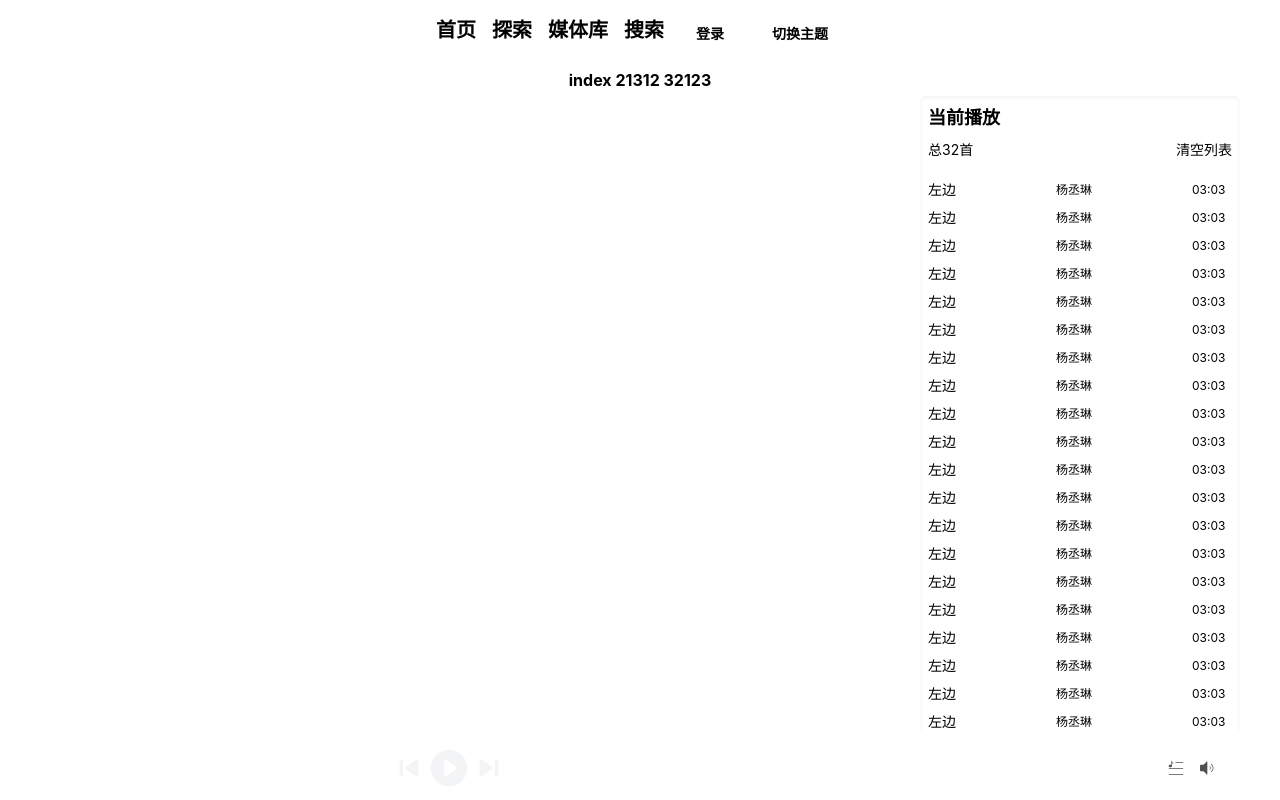
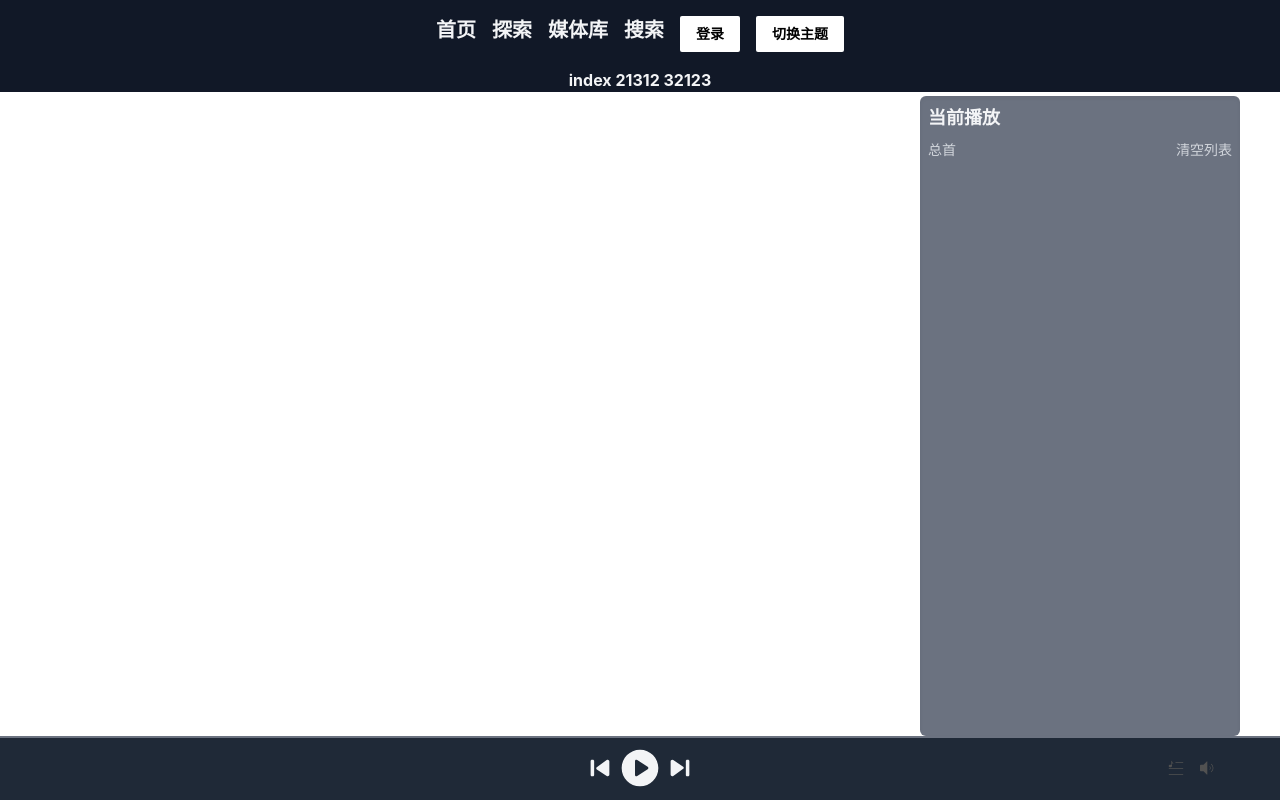
Before and after one commit to StoryKing123/just-music, a React (Vite) app: page / in a window 1280 px wide. Built offline with nearby package versions, Linux system fonts and the light colour scheme.

Commit message:
feat:playlist

```diff
--- a/src/components/PlayListDetail/index.tsx
+++ b/src/components/PlayListDetail/index.tsx
@@ -6,44 +6,17 @@ import { getAudio, playAudio } from "@/utils/audio";
 import { parseTimestampIntoMinute } from "@/utils/date";
 import { FC, useEffect, useState } from "react";
 import { useSearchParams } from "react-router-dom";
-
-// const fetchData = (id: number) => {
-//     let dataPromise = getListInfo(id);
-//     let songListDataPromise = getListSong(id);
-//     return {
-//         list: wrapPromise(dataPromise),
-//         songList: wrapPromise(songListDataPromise),
-//     };
-// };
-// let resource: any;
-// let add = new URL(location.href);
-// const id = add.searchParams.get("id");
-// console.log(`id:${id}`);
-
-// if (id) {
-//     console.log(1);
-//     resource = fetchData(+id);
-// } else {
-//     console.log(2);
-// }
-
-type PlayListDetailProps = {};
+type PlayListDetailProps = {
+    songList: Song[];
+};
 const PlayListDetail: FC<PlayListDetailProps> = (props) => {
-    // update();
     const [searchParams, setSearchParams] = useSearchParams();
-    const [songList, setSongList] = useState<Song[] | undefined>();
+    const { songList } = props;
     const [playSong] = useAudio();
 
-    useEffect(() => {
-        handleGetData();
-    }, []);
+    // useEffect(() => {
+    // }, []);
 
-    const handleGetData = async () => {
-        const id = searchParams.get("id");
-        if (!id) return;
-        const res = await getListSong(+id);
-        setSongList(res.songs);
-    };
     const handlePlaySong = async (song: Song) => {
         const url = await handleGetSongUrl(song.id);
         playSong(song, url);
--- a/src/components/Player/index.tsx
+++ b/src/components/Player/index.tsx
@@ -1,6 +1,6 @@
 import { FC, useEffect, useState } from "react";
 import nextSVG from "@/assets/icons/next-dark.svg";
-import pauseSVG from "@/assets/icons/pause.svg";
+import pauseSVG from "@/assets/icons/pause-dark.svg";
 import playSVG from "@/assets/icons/play-dark.svg";
 import previousSVG from "@/assets/icons/previous-dark.svg";
 import playlistSVG from "@/assets/icons/playlist.svg";
@@ -36,7 +36,7 @@ const Player: FC = (props) => {
 
     const handlePlayOrPause = () => {
         // console.log('sdf')
-        playOrPauseAudio(false);
+        playOrPauseAudio(music.isPlaying ? false : true);
     };
 
     useEffect(() => {
@@ -47,18 +47,18 @@ const Player: FC = (props) => {
     });
     // useEffect(() => {}, []);
     return (
-        <div className=" fixed h-16 bottom-0 w-screen bg-base-player ">
+        <div className="select-none fixed h-16 bottom-0 w-screen bg-base-player ">
             <Progress currentTime={currentTime}></Progress>
             <PlayerPlayList isShow={isShowPlayList}></PlayerPlayList>
             <div className="px-16 flex items-center h-full">
                 {music.currentSong && (
-                    <div className="flex items-center gap-4">
+                    <div className="flex items-center gap-4 w-1/3 truncate">
                         <img
                             src={music.currentSong.al.picUrl}
                             alt=""
                             className="w-10 h-10 rounded-sm"
                         />
-                        <div className="text-left">
+                        <div className="text-left  ">
                             <div>
                                 {music.currentSong.name}{" "}
                                 <span>
@@ -73,18 +73,18 @@ const Player: FC = (props) => {
                                 {parseTimestampIntoMinute(currentTime)} /{" "}
                                 {parseTimestampIntoMinute(
                                     audio.duration * 1000
-                                )}
+                                ) ?? `00:00`}
                             </div>
                         </div>
                     </div>
                 )}
 
-                <div className="flex gap-2 m-auto">
+                <div className="flex gap-2 m-auto absolute left-1/2 -translate-x-1/2">
                     <img className="w-6" src={previousSVG} alt="" />
                     <img
                         className="w-10"
                         onClick={handlePlayOrPause}
-                        src={playSVG}
+                        src={music.isPlaying ? pauseSVG : playSVG}
                         alt=""
                     />
                     <img className="w-6" src={nextSVG} alt="" />
--- a/src/components/PlayerPlayList/index.tsx
+++ b/src/components/PlayerPlayList/index.tsx
@@ -1,5 +1,8 @@
-import { createNamespace } from "@/utils";
+import musicState from "@/store/music";
+import { createNamespace, extractObjectArrayAttr } from "@/utils";
+import { parseTimestampIntoMinute } from "@/utils/date";
 import { FC } from "react";
+import { useRecoilState } from "recoil";
 import "./index.less";
 
 type PlayerPlayListProps = {
@@ -7,6 +10,7 @@ type PlayerPlayListProps = {
 };
 const PlayerPlayList: FC<PlayerPlayListProps> = (props) => {
     const [name, bem] = createNamespace("player-play-list");
+    const [music] = useRecoilState(musicState);
     const playList: { id: number }[] = [{ id: 523423 }];
     for (let i = 0; i < 31; i++) {
         playList.push({ id: i });
@@ -24,13 +28,34 @@ const PlayerPlayList: FC<PlayerPlayListProps> = (props) => {
             <div className="p-2">
                 <div className="font-bold  text-lg ">当前播放</div>
                 <div className="text-base-sub text-sm my-2 flex ">
-                    <div>总32首</div>
+                    <div>总{music.playList?.length}首</div>
                     <div className="ml-auto">清空列表</div>
                 </div>
             </div>
-            <div className={`overflow-scroll  flex-1 ${bem("detail")}  `}>
-                {playList.map((item) => (
-                    <div key={item.id} className="flex h-7 px-2 hover:bg-base-sub text-sm items-center odd:bg-base-sub">
+            <div
+                className={`overflow-scroll text-left  flex-1 ${bem(
+                    "detail"
+                )}  `}
+            >
+                {music.playList?.map((item) => (
+                    <div
+                        key={item.id}
+                        className="flex h-7 px-2 hover:bg-base-sub  text-sm items-center odd:bg-base-sub"
+                    >
+                        <div className="w-1/2 truncate">{item.name}</div>
+                        <div className="ml-auto flex-1 text-left truncate text-base-sub text-xs">
+                            {extractObjectArrayAttr(item.ar, "name").join(" ")}
+                        </div>
+                        <div className=" ml-auto w-10 text-base-sub  text-xs">
+                            {parseTimestampIntoMinute(item.dt)}
+                        </div>
+                    </div>
+                ))}
+                {/* {playList.map((item) => (
+                    <div
+                        key={item.id}
+                        className="flex h-7 px-2 hover:bg-base-sub text-sm items-center odd:bg-base-sub"
+                    >
                         <div>左边</div>
                         <div className="ml-auto text-base-sub text-xs">
                             杨丞琳
@@ -39,7 +64,7 @@ const PlayerPlayList: FC<PlayerPlayListProps> = (props) => {
                             03:03
                         </div>
                     </div>
-                ))}
+                ))} */}
             </div>
             {/* playlist */}
         </div>
--- a/src/hooks/audio.ts
+++ b/src/hooks/audio.ts
@@ -14,11 +14,12 @@ export const useAudio = (): [
     const setDuration = () => {};
     const playSong = (song: Song, src: string) => {
         playAudio(src);
-        setMusic({ ...app, currentSong: song });
+        setMusic({ ...music, currentSong: song, isPlaying: true });
     };
     const setPlayOrPause = (isPlay: boolean) => {
-        // isPlay ? playAudio() : pauseAudio();
-        toggleAudio();
+        isPlay ? playAudio() : pauseAudio();
+        // pauseAudio()
+        // toggleAudio();
         setMusic({ ...music, isPlaying: isPlay });
     };
     return [playSong, setPlayOrPause, setDuration];
--- a/src/index.css
+++ b/src/index.css
@@ -2,7 +2,7 @@
 @tailwind components;
 @tailwind utilities;
 
-@layer base {
+/* @layer base { */
 .theme-light {
     /* --color-text-base */
     --color-base: theme("colors.white");
@@ -11,6 +11,7 @@
     --color-sub-text-base: theme("colors.gray.400");
     --color-off-base: theme("colors.gray.50");
     --color-divide-color: theme("colors.gray.300");
+    /* --color-divide-color: theme("colors.red.300"); */
     --color-player: theme("colors.gray.500");
     --color-progress-whole: theme("colors.gray.500");
     --color-progress-current: theme("colors.gray.300");
@@ -30,7 +31,7 @@
     --color-btn-bg: theme("colors.white");
     --color-btn: theme("colors.black");
 }
-}
+/* } */
 body {
     margin: 0;
     font-family: -apple-system, BlinkMacSystemFont, "Segoe UI", "Roboto",
--- a/src/pages/playlist/index.tsx
+++ b/src/pages/playlist/index.tsx
@@ -2,28 +2,48 @@ import { FC, Suspense, useEffect, useState } from "react";
 import { createNamespace } from "@/utils";
 import Button from "@/components/Button";
 import PlayListDetail from "@/components/PlayListDetail";
-import { PlayList as IPlayList } from "@/declare";
-import { getListInfo } from "@/services/song";
+import { PlayList as IPlayList, Song } from "@/declare";
+import { getListInfo, getListSong } from "@/services/song";
+import musicState from "@/store/music";
+import { useRecoilState } from "recoil";
 
 let add = new URL(location.href);
 const id = add.searchParams.get("id");
 const Playlist: FC = () => {
+    const [music, setMusic] = useRecoilState(musicState);
     const [name, bem] = createNamespace("play-list");
     const [playlist, setPlaylist] = useState<
         IPlayList["playlist"] | undefined
     >();
+    const [songList, setSongList] = useState<Song[]>();
     const handleGetData = async () => {
         if (!id) {
             return;
         }
-        const res = await getListInfo(+id);
-        setPlaylist(res.playlist);
+        const allRes = await Promise.all([getListInfo(+id), getListSong(+id)]);
+        const [infoRes, SongRes] = allRes;
+        setPlaylist(infoRes.playlist);
+        setSongList(SongRes.songs);
+        console.log(allRes);
+
+        // const res = await getListInfo(+id);
+        // setPlaylist(res.playlist);
+        // const songRes = await getListSong(+id);
     };
+    const handlePlayPlayList = async () => {
+        setMusic({ ...music, playList: songList });
+    };
+    // const handleGetData = async () => {
+    //     const id = searchParams.get("id");
+    //     if (!id) return;
+
+    //     // setSongList(res.songs);
+    // };
     useEffect(() => {
         handleGetData();
     }, []);
     return (
-        <div className={name + " p-20"}>
+        <div className={name + " p-20 select-none"}>
             <div className="flex">
                 <div>
                     <img
@@ -46,23 +66,18 @@ const Playlist: FC = () => {
                     </div>
                     <div className="py-4 text-left">
                         {playlist?.description}
-                        {/* The hottest new songs this week, served up fresh to you. */}
                     </div>
                     <div className="flex gap-2">
-                        <Button
-                            onClick={() => {
-                                console.log("play");
-                            }}
-                        >
-                            播放歌曲
-                        </Button>
+                        <Button onClick={handlePlayPlayList}>播放歌曲</Button>
                         <Button>随机播放</Button>
                     </div>
                     <div></div>
                 </div>
             </div>
             <Suspense fallback={<div>loading</div>}>
-                <PlayListDetail></PlayListDetail>
+                {songList && (
+                    <PlayListDetail songList={songList}></PlayListDetail>
+                )}
             </Suspense>
         </div>
     );
--- a/src/services/song.ts
+++ b/src/services/song.ts
@@ -13,6 +13,6 @@ export const getSongUrl = async (id: number) => {
     return await axios.get<
         null,
         { code: number; message: string; data: { size: number; url: "string" } }
-        // >(`http://localhost:4000/music/url/${id}`);
-    >(`https://fs-music-api.vercel.app/music/url/${id}`);
+        >(`http://localhost:4000/music/url/${id}`);
+    // >(`https://fs-music-api.vercel.app/music/url/${id}`);
 };
--- a/src/store/music/index.ts
+++ b/src/store/music/index.ts
@@ -2,10 +2,15 @@ import { PLAY_MODE, Song } from "@/declare";
 import { atom } from "recoil";
 export type MusicStateType = {
     currentSong?: Song;
-    playList?: any;
+    playList?: Song[];
     mode?: PLAY_MODE;
-    isPlaying?: boolean;
+    isPlaying: boolean;
 };
-const musicState = atom<MusicStateType>({ key: "music", default: {} });
+const musicState = atom<MusicStateType>({
+    key: "music",
+    default: {
+        isPlaying: false,
+    },
+});
 
 export default musicState;
--- a/src/utils/audio.ts
+++ b/src/utils/audio.ts
@@ -23,16 +23,18 @@ export const setAudioSrc = (src: string) => {
 };
 
 export const playAudio = async (src?: string) => {
+    console.log(src);
     if (src) {
         audio.src = src;
         audio.play();
     } else {
         audio.play();
     }
+    console.log("play");
 };
 export const pauseAudio = () => {
     // getAudio().pause();
-    // console.log('pause')
+    console.log("pause");
     // console.log(audio);
     // audio.pause();
     audio.pause();
@@ -41,6 +43,7 @@ export const pauseAudio = () => {
 // export const ;
 
 export const toggleAudio = () => {
+    console.log("toggle");
     // getAudio().
     audio.paused ? audio.play() : audio.pause();
 };
--- a/tailwind.config.js
+++ b/tailwind.config.js
@@ -24,7 +24,6 @@ module.exports = {
                 },
             },
         },
-
         textColor: {
             base: "var(--color-text-base)",
             "base-sub": "var(--color-sub-text-base)",
```
Also changed, not shown: src/assets/icons/pause-dark.svg (added). Lines whose indentation alone changed are shown as unchanged.
